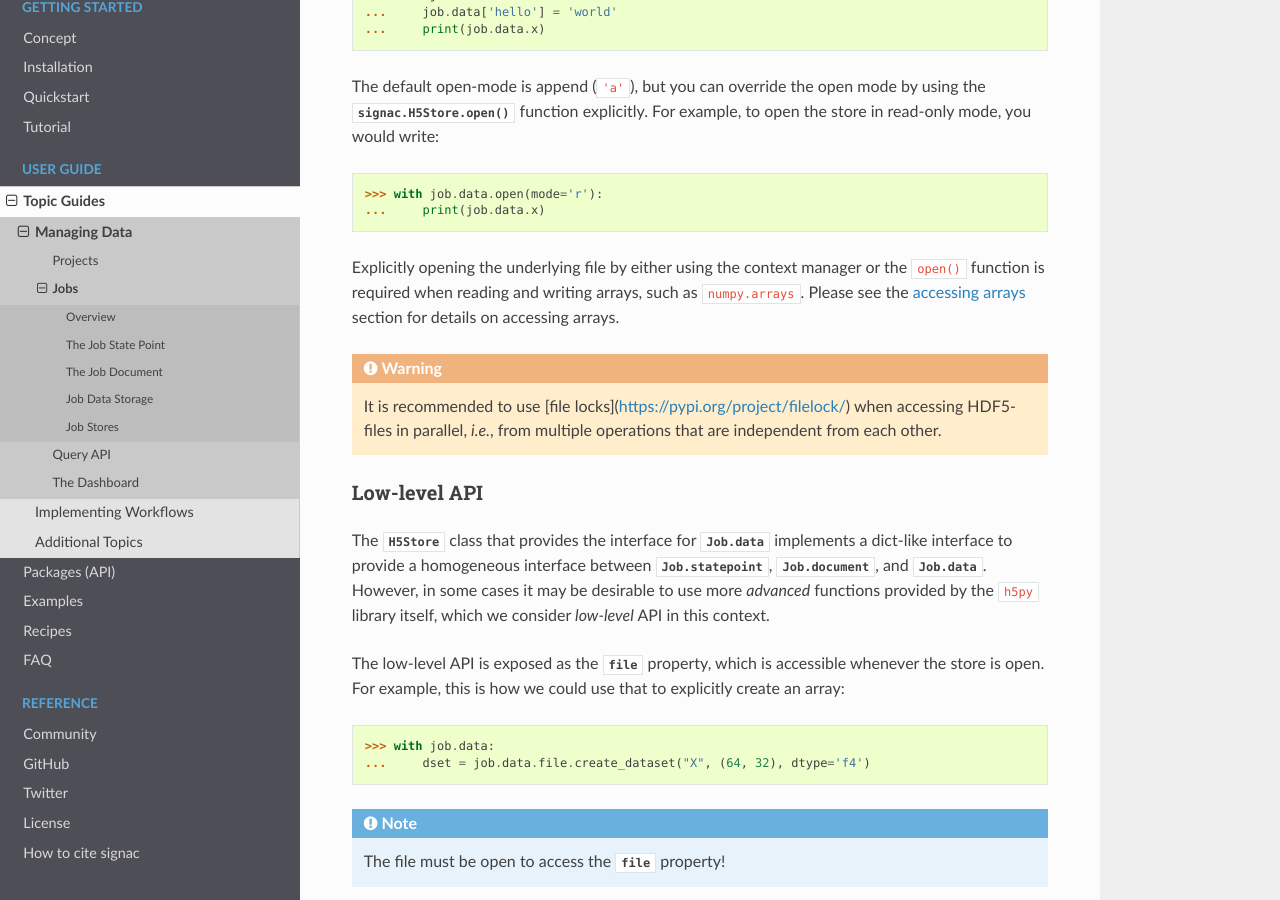
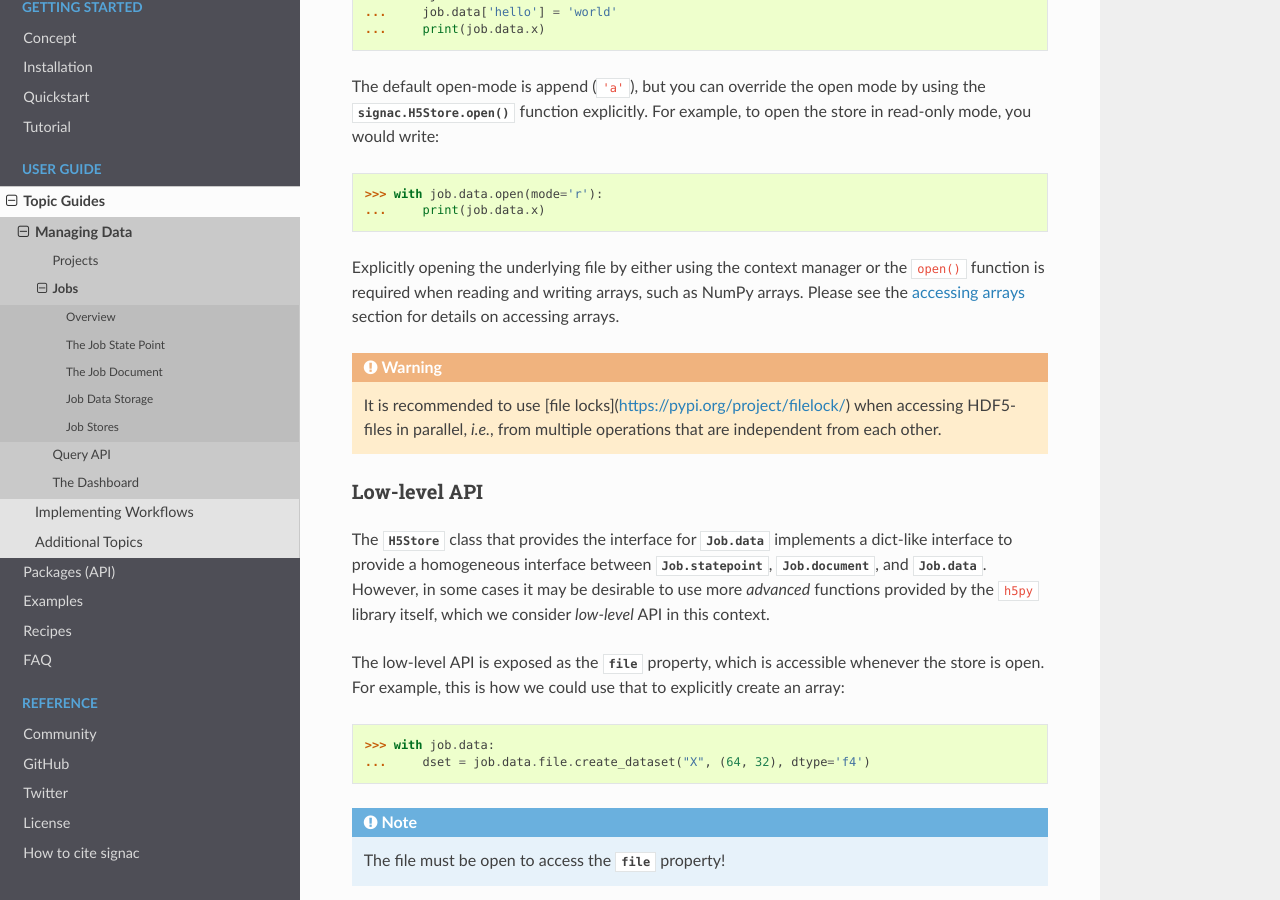
Before and after one commit to glotzerlab/signac-docs, a Sphinx documentation site: the page built from docs/source/jobs.rst, in a window 1280 px wide and 900 px high, scrolled down 8431 px. Built offline with Sphinx 7.4.7 and the Read the Docs theme 2.0.0, drawn with Linux system fonts in a browser that asks for light colours.

```diff
--- a/docs/source/jobs.rst
+++ b/docs/source/jobs.rst
@@ -402,7 +402,7 @@ For example, to open the store in read-only mode, you would write:
     >>> with job.data.open(mode='r'):
     ...     print(job.data.x)
 
-Explicitly opening the underlying file by either using the context manager or the ``open()`` function is required when reading and writing arrays, such as ``numpy.arrays``.
+Explicitly opening the underlying file by either using the context manager or the ``open()`` function is required when reading and writing arrays, such as NumPy arrays.
 Please see the :ref:`accessing arrays <accessing-arrays>` section for details on accessing arrays.
 
 .. warning::
```
